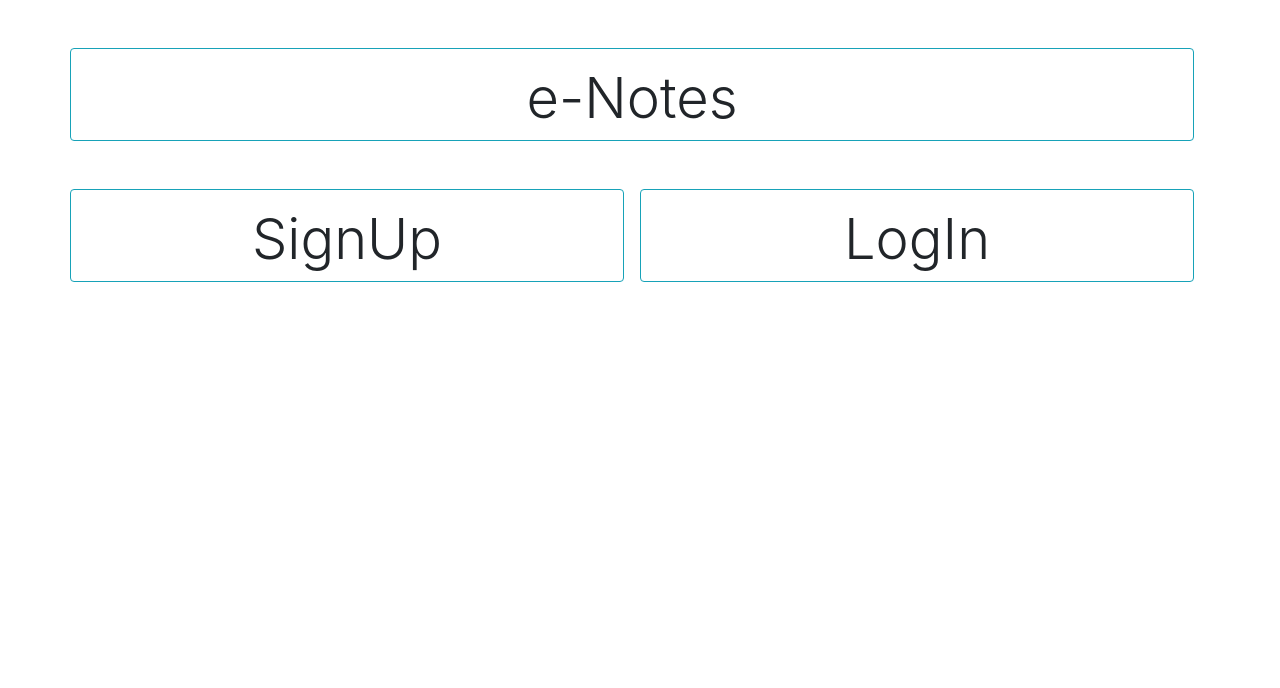
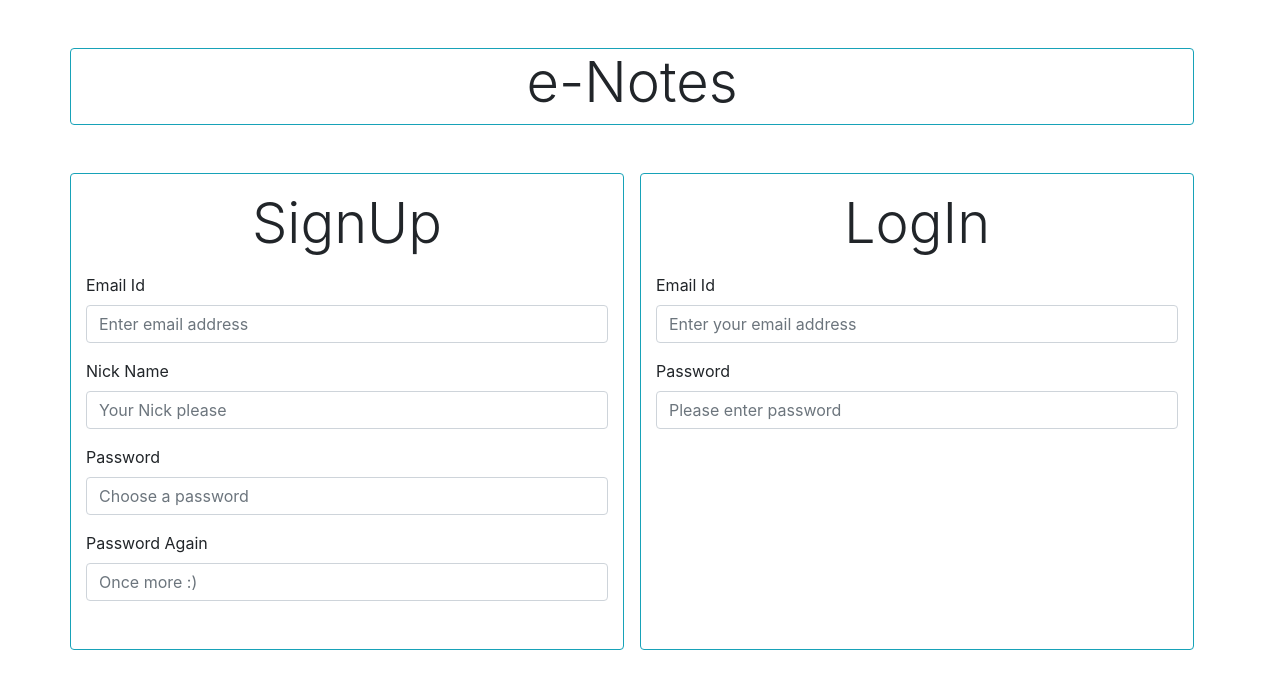
Before and after one commit to mouni22sai/sampleapp, a website: page public/html/index.html in a window 1280 px wide. Drawn offline with nearby package versions, Linux system fonts and the light colour scheme; some packages are replaced by stand-ins of ours; a script that the page names is missing; files whose address does not match are found by name.

Commit message:
signup, login ui's created

```diff
--- a/public/html/homepage.html
+++ b/public/html/homepage.html
@@ -1,6 +1,6 @@
 <div class="row">
   <div class="col border border-info rounded mt-5 mr-3">
-    <h1 class="display-4 text-center mt-3">e-Notes</h1>
+    <h1 class="display-4 text-center">e-Notes</h1>
   </div>
 </div>
 
--- a/public/html/login.html
+++ b/public/html/login.html
@@ -1 +1,11 @@
 <h1 class="display-4 text-center mt-3">LogIn</h1>
+<form class="mt-3 mb-5">
+  <div class="form-group">
+    <label>Email Id</label>
+    <input class="form-control" type="text" placeholder="Enter your email address">
+  </div>
+  <div class="form-group">
+    <label>Password</label>
+    <input class="form-control" type="password" placeholder="Please enter password">
+  </div>
+</form>
--- a/public/html/signup.html
+++ b/public/html/signup.html
@@ -1 +1,19 @@
 <h1 class="display-4 text-center mt-3">SignUp</h1>
+<form class="mt-3 mb-5">
+  <div class="form-group">
+    <label>Email Id</label>
+    <input class="form-control" type="text" placeholder="Enter email address">
+  </div>
+  <div class="form-group">
+    <label>Nick Name</label>
+    <input class="form-control" type="text" placeholder="Your Nick please">
+  </div>
+  <div class="form-group">
+    <label>Password</label>
+    <input class="form-control" type="password" placeholder="Choose a password">
+  </div>
+  <div class="form-group">
+    <label>Password Again</label>
+    <input class="form-control" type="password" placeholder="Once more :)">
+  </div>
+</form>
```
